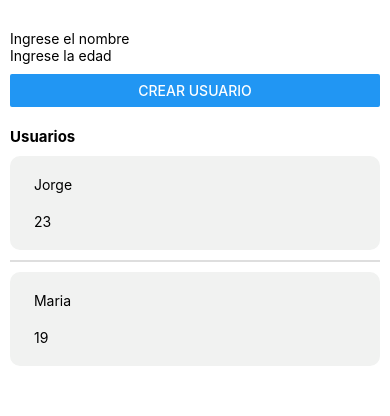
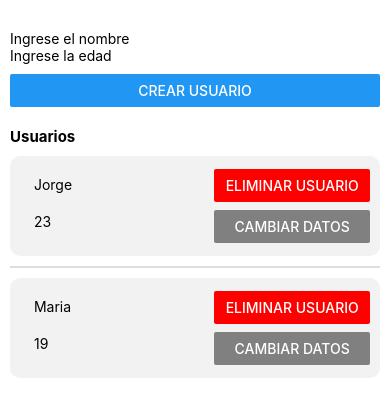
Before and after one commit to FaFaRodriguez/flatList, a React Native app: screen / in a window 390 px wide. Shown: the top 416 px of the page. Built offline with nearby package versions, Linux system fonts and the light colour scheme.

Commit message:
Version 3
Cambios en la card de cada usuario
Se agregaron boton de eliminado y cambiar usuario (falta escribir las funciones)

```diff
--- a/App.js
+++ b/App.js
@@ -1,7 +1,6 @@
 import { StatusBar } from 'expo-status-bar';
 import { StyleSheet, Text, View, SafeAreaView, TextInput, Button, FlatList } from 'react-native';
 import React, { useState } from "react";
-import ListUsuario from './src/Componentes/Usuario/ListUsuarios';
 import Inputs from './src/Componentes/Inputs/Inputs';
 import Listadousuarios from './src/Componentes/ListadoUsuarios/ListadoUsuarios';
 
@@ -9,9 +8,6 @@ import Listadousuarios from './src/Componentes/ListadoUsuarios/ListadoUsuarios';
 
 export default function App() {
   const [arrayUsuario,SetArrayUsuario] = useState([{Nombre: "Jorge", Edad: 23, id: 0}, {Nombre: "Maria", Edad: 19, id: 1}]);
-
-
-
   return (
     <>
       <Inputs arrayUsuario={arrayUsuario} SetArrayUsuario={SetArrayUsuario}/>
--- a/src/Componentes/Inputs/Inputs.js
+++ b/src/Componentes/Inputs/Inputs.js
@@ -2,7 +2,6 @@
 import { StatusBar } from 'expo-status-bar';
 import { StyleSheet, Text, View, SafeAreaView, TextInput, Button, FlatList } from 'react-native';
 import React, { useState } from "react";
-import { Context } from '../../../App';
 
 export default function Inputs(params) {
 
--- a/src/Componentes/ListadoUsuarios/ListadoUsuarios.js
+++ b/src/Componentes/ListadoUsuarios/ListadoUsuarios.js
@@ -2,7 +2,6 @@ import { StatusBar } from 'expo-status-bar';
 import { StyleSheet, Text, View, SafeAreaView, TextInput, Button, FlatList } from 'react-native';
 import React, { useState } from "react";
 import ListUsuario from '../Usuario/ListUsuarios'
-import { Context } from '../../../App';
 
 export default function Listadousuarios(params) {
 
@@ -13,7 +12,7 @@ export default function Listadousuarios(params) {
             data = {params.arrayUsuario}
             extraData= {params.arrayUsuario}
             keyExtractor= {(item) => item.id}
-            renderItem = { ({item, index}) => <ListUsuario item = {item}/> }
+            renderItem = { ({item, index}) => <ListUsuario arrayUsuario={params.arrayUsuario} SetArrayUsuario={params.SetArrayUsuario} item = {item}/> }
             ItemSeparatorComponent = {() => <View style= {{ marginVertical: 10, borderColor: '#00000020', borderWidth: 1, marginHorizontal: 10,}}/>}
             ListHeaderComponent = {()=><Text style = {{fontWeight: 'bold', marginBottom: 10, marginHorizontal: 10, fontSize: 15}}>Usuarios</Text>}
             />
--- a/src/Componentes/Usuario/ListUsuarios.js
+++ b/src/Componentes/Usuario/ListUsuarios.js
@@ -1,7 +1,6 @@
 import { setStatusBarBackgroundColor } from "expo-status-bar";
 import React from "react";
-import {View, Text, StyleSheet} from 'react-native'
-import { Context } from '../../../App';
+import {View, Text, StyleSheet, Button} from 'react-native'
 
 const ListUsuario  = ({item}) =>{
 
@@ -13,11 +12,31 @@ const ListUsuario  = ({item}) =>{
 
 
     return(
+        <>
+            <View style= {styles.container}>
+                <View style={{flex:5}}>
+                    <Text style = {styles.datos}> {item.Nombre}</Text>
+                    <Text style = {styles.datos}> {item.Edad}</Text>
+                </View>
 
-        <View style= {styles.container}>
-            <Text style = {styles.datos}> {item.Nombre}</Text>
-            <Text style = {styles.datos}> {item.Edad}</Text>
-        </View>
+                <View style={{flex:4, marginVertical: 3}}>
+                    <Button
+                        title="Eliminar usuario"
+                        color="red"
+                        onPress={() => EliminarUsuario()}
+                    />
+                    <View style= {{marginVertical: 4}}/>
+                    <Button
+                        title="Cambiar datos"
+                        color="grey"
+                        onPress={() => CambiarUsuario()}
+                    />
+                </View>
+
+            </View>
+        </>
+
+
 
     )
 }
@@ -28,7 +47,8 @@ const styles = StyleSheet.create({
         padding: 10,
         backgroundColor: '#f1f2f1',
         marginHorizontal: 10,
-        borderRadius: 10
+        borderRadius: 10,
+        flexDirection: "row",
     },
     datos:{
         padding: 10
```
Also changed, not shown: package.json (+5 -3 lines), 2 other files (tests, documents, lock files or other folders).
